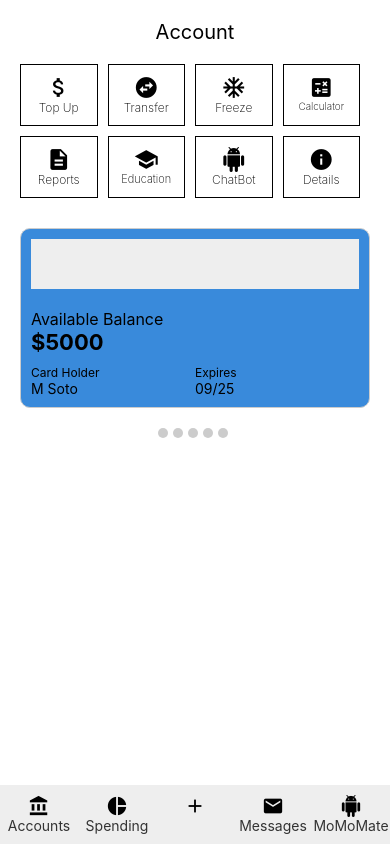
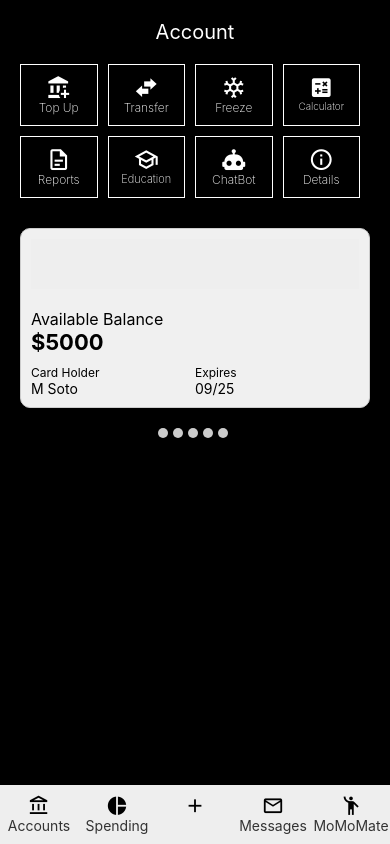
Before and after one commit to Chrissiku/financial-education, a React Native app: screen / in a window 390 px wide. Built offline with nearby package versions, Linux system fonts and the light colour scheme.

Commit message:
updates how it looks

```diff
--- a/package.json
+++ b/package.json
@@ -16,7 +16,8 @@
     "react-dom": "^18.2.0",
     "react-native": "0.72.6",
     "react-native-web": "~0.19.6",
-    "tailwindcss": "^3.2.2"
+    "tailwindcss": "^3.2.2",
+    "@expo/webpack-config": "^19.0.0"
   },
   "devDependencies": {
     "@babel/core": "^7.20.0"
--- a/src/Screens/BankMain.js
+++ b/src/Screens/BankMain.js
@@ -6,7 +6,7 @@ import {
   ScrollView,
 } from "react-native";
 import React from "react";
-import { MaterialIcons } from "@expo/vector-icons"; // Import MaterialIcons
+import { MaterialCommunityIcons } from "@expo/vector-icons"; // Import MaterialCommunityIcons
 import Themes from "../shared/Themes";
 
 const BankMain = () => {
@@ -21,47 +21,55 @@ const BankMain = () => {
               { justifyContent: "center", alignItems: "center" },
             ]}
           >
-            <Text style={{ fontSize: 20, color: Themes.black }}>Account</Text>
+            <Text style={{ fontSize: 20, color: Themes.white }}>Account</Text>
           </View>
 
           {/* Icon Buttons */}
           <View style={styles.iconButtonContainer}>
             <TouchableOpacity style={styles.iconButton}>
-              <MaterialIcons
-                name="attach-money"
+              <MaterialCommunityIcons
+                name="bank-plus"
                 size={25}
-                color={Themes.black}
+                color={Themes.white}
               />
               <Text
-                style={{ color: Themes.black, fontSize: 12, fontWeight: "200" }}
+                style={{ color: Themes.white, fontSize: 12, fontWeight: "200" }}
               >
                 Top Up
               </Text>
             </TouchableOpacity>
             <TouchableOpacity style={styles.iconButton}>
-              <MaterialIcons
-                name="swap-horizontal-circle"
+              <MaterialCommunityIcons
+                name="swap-horizontal-bold"
                 size={25}
-                color={Themes.black}
+                color={Themes.white}
               />
               <Text
-                style={{ color: Themes.black, fontSize: 12, fontWeight: "200" }}
+                style={{ color: Themes.white, fontSize: 12, fontWeight: "200" }}
               >
                 Transfer
               </Text>
             </TouchableOpacity>
             <TouchableOpacity style={styles.iconButton}>
-              <MaterialIcons name="ac-unit" size={25} color={Themes.black} />
+              <MaterialCommunityIcons
+                name="snowflake"
+                size={25}
+                color={Themes.white}
+              />
               <Text
-                style={{ color: Themes.black, fontSize: 12, fontWeight: "200" }}
+                style={{ color: Themes.white, fontSize: 12, fontWeight: "200" }}
               >
                 Freeze
               </Text>
             </TouchableOpacity>
             <TouchableOpacity style={styles.iconButton}>
-              <MaterialIcons name="calculate" size={25} color={Themes.black} />
+              <MaterialCommunityIcons
+                name="calculator-variant"
+                size={25}
+                color={Themes.white}
+              />
               <Text
-                style={{ color: Themes.black, fontSize: 10, fontWeight: "200" }}
+                style={{ color: Themes.white, fontSize: 10, fontWeight: "200" }}
               >
                 Calculator
               </Text>
@@ -70,37 +78,49 @@ const BankMain = () => {
 
           <View style={styles.iconButtonContainer}>
             <TouchableOpacity style={styles.iconButton}>
-              <MaterialIcons
-                name="description"
+              <MaterialCommunityIcons
+                name="file-document-outline"
                 size={25}
-                color={Themes.black}
+                color={Themes.white}
               />
               <Text
-                style={{ color: Themes.black, fontSize: 12, fontWeight: "200" }}
+                style={{ color: Themes.white, fontSize: 12, fontWeight: "200" }}
               >
                 Reports
               </Text>
             </TouchableOpacity>
             <TouchableOpacity style={styles.iconButton}>
-              <MaterialIcons name="school" size={25} color={Themes.black} />
+              <MaterialCommunityIcons
+                name="school-outline"
+                size={25}
+                color={Themes.white}
+              />
               <Text
-                style={{ color: Themes.black, fontSize: 11, fontWeight: "200" }}
+                style={{ color: Themes.white, fontSize: 11, fontWeight: "200" }}
               >
                 Education
               </Text>
             </TouchableOpacity>
             <TouchableOpacity style={styles.iconButton}>
-              <MaterialIcons name="android" size={25} color={Themes.black} />
+              <MaterialCommunityIcons
+                name="robot"
+                size={25}
+                color={Themes.white}
+              />
               <Text
-                style={{ color: Themes.black, fontSize: 12, fontWeight: "200" }}
+                style={{ color: Themes.white, fontSize: 12, fontWeight: "200" }}
               >
                 ChatBot
               </Text>
             </TouchableOpacity>
             <TouchableOpacity style={styles.iconButton}>
-              <MaterialIcons name="info" size={25} color={Themes.black} />
+              <MaterialCommunityIcons
+                name="information-outline"
+                size={25}
+                color={Themes.white}
+              />
               <Text
-                style={{ color: Themes.black, fontSize: 12, fontWeight: "200" }}
+                style={{ color: Themes.white, fontSize: 12, fontWeight: "200" }}
               >
                 Details
               </Text>
@@ -177,26 +197,38 @@ const BankMain = () => {
       {/* Bottom Buttons */}
       <View style={styles.bottomButtons}>
         <TouchableOpacity style={styles.bottomButton}>
-          <MaterialIcons
-            name="account-balance"
+          <MaterialCommunityIcons
+            name="bank-outline"
             size={22}
             color={Themes.black}
           />
           <Text style={{ color: "#333" }}>Accounts</Text>
         </TouchableOpacity>
         <TouchableOpacity style={styles.bottomButton}>
-          <MaterialIcons name="pie-chart" size={22} color={Themes.black} />
+          <MaterialCommunityIcons
+            name="chart-pie"
+            size={22}
+            color={Themes.black}
+          />
           <Text style={{ color: "#333" }}>Spending</Text>
         </TouchableOpacity>
         <TouchableOpacity style={styles.bottomButton}>
-          <MaterialIcons name="add" size={22} color={Themes.black} />
+          <MaterialCommunityIcons name="plus" size={22} color={Themes.black} />
         </TouchableOpacity>
         <TouchableOpacity style={styles.bottomButton}>
-          <MaterialIcons name="mail" size={22} color={Themes.black} />
+          <MaterialCommunityIcons
+            name="email-outline"
+            size={22}
+            color={Themes.black}
+          />
           <Text style={{ color: "#333" }}>Messages</Text>
         </TouchableOpacity>
         <TouchableOpacity style={styles.bottomButton}>
-          <MaterialIcons name="android" size={22} color={Themes.black} />
+          <MaterialCommunityIcons
+            name="human-greeting"
+            size={22}
+            color={Themes.black}
+          />
           <Text style={{ color: "#333" }}>MoMoMate</Text>
         </TouchableOpacity>
       </View>
@@ -224,14 +256,14 @@ const styles = StyleSheet.create({
     flex: 1,
     marginRight: 10,
     alignItems: "center",
-    backgroundColor: "rgba(255, 255, 255, 0.2)", // Semi-transparent black background
-    borderColor: Themes.black, // black border color
+    //backgroundColor: "rgba(255, 255, 255, 0.2)", // Semi-transparent black background
+    borderColor: Themes.white, // black border color
     borderWidth: 1, // Border width
     borderRadius: 0, // No border radius
     padding: 10,
   },
   card: {
-    backgroundColor: Themes.primary, // Background color for the card
+    backgroundColor: Themes.card, // Background color for the card
     borderWidth: 1,
     borderColor: "#ccc",
     padding: 10,
--- a/src/shared/Themes.js
+++ b/src/shared/Themes.js
@@ -1,6 +1,7 @@
 export default {
-  primary: "rgb(57, 138, 219)",
+  card: "#f0f0f0",
   white: "#fff",
   black: "#000",
-  background: "#fff",
+  background: '#000',
+  icon : "fff",
 };
```
Also changed, not shown: 1 other file (tests, documents, lock files or other folders).
